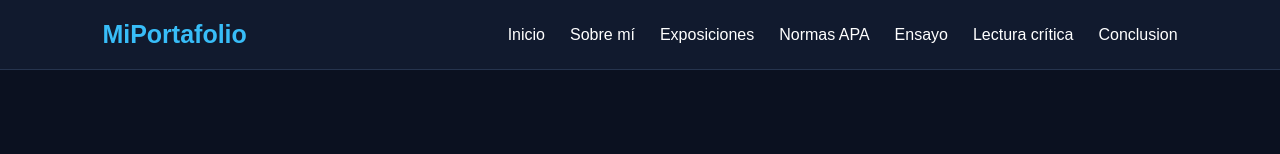
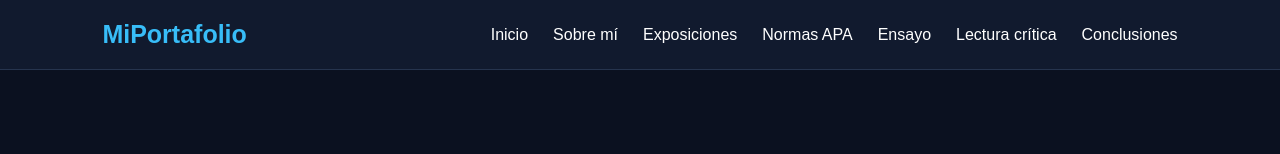
Before and after one commit to joseyeifer2006-stack/Mi-portafolio-Universitario, a plain HTML site: page Portafolio/Exposiciones.html in a window 1280 px wide. Shown: the top 154 px of the page. Drawn offline with Linux system fonts and the light colour scheme.

Commit message:
Fix HTML structure and update content

```diff
--- a/Portafolio/Exposiciones.html
+++ b/Portafolio/Exposiciones.html
@@ -21,7 +21,7 @@
                 <li><a href="Normas%20Apa.html">Normas APA</a></li>
                 <li><a href="Ensayo.html">Ensayo</a></li>
                 <li><a href="Lectura.html">Lectura crítica</a></li>
-                <li><a href="Formacion.html">Conclusion</a></li>
+                <li><a href="Formacion.html">Conclusiones</a></li>
             </ul>
         </nav>
     </header>
```
